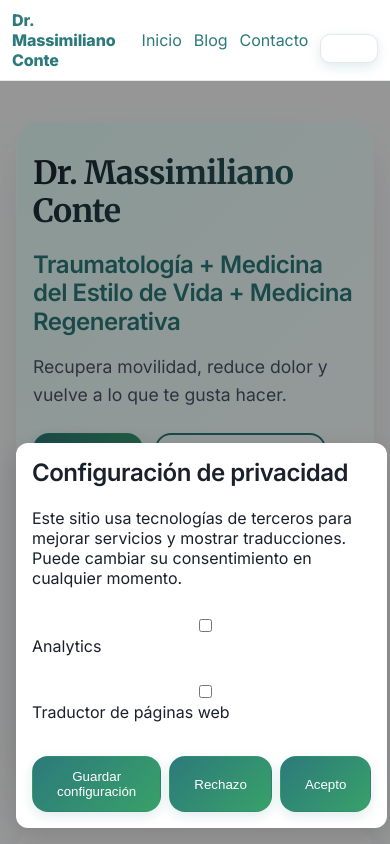
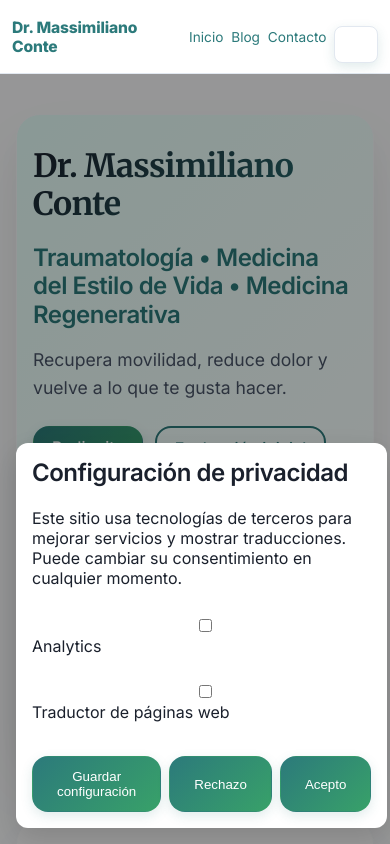
Before and after one commit to Mariabuve/massiconte, a Next.js app: page / in a window 390 px wide. Shown: the top 844 px of the page. Built offline with nearby package versions, Linux system fonts and the light colour scheme.

Commit message:
fix: improve grammar, professionalize titles, simplify regenerative medicine content, optimize mobile navigation

```diff
--- a/src/app/layout.tsx
+++ b/src/app/layout.tsx
@@ -11,16 +11,16 @@ const merri = Merriweather({ subsets: ["latin"], weight: ["300", "400", "700"],
 export const metadata: Metadata = {
   metadataBase: new URL("https://www.drmassimilianoconte.com"),
   title: {
-    default: "Traumatólogo en Mataró | Medicina del Estilo de Vida + Medicina Regenerativa | Dr. Massimiliano Conte",
+    default: "Traumatólogo en Mataró | Medicina del Estilo de Vida • Medicina Regenerativa | Dr. Massimiliano Conte",
     template: "%s | Traumatólogo | Dr. Massimiliano Conte",
   },
   description:
-    "Traumatología + Medicina del Estilo de Vida + Medicina Regenerativa (PRP, ácido hialurónico, proloterapia): menos dolor, más movimiento y resultados sostenibles en Mataró.",
+    "Traumatología • Medicina del Estilo de Vida • Medicina Regenerativa (PRP, ácido hialurónico, proloterapia): menos dolor, más movimiento y resultados sostenibles en Mataró.",
   openGraph: {
     type: "website",
     title: "Traumatólogo en Mataró | Dr. Massimiliano Conte",
     description:
-      "Traumatología + Medicina del Estilo de Vida + Medicina Regenerativa (PRP, ácido hialurónico, proloterapia) para dolor, artrosis y lesiones deportivas.",
+      "Traumatología • Medicina del Estilo de Vida • Medicina Regenerativa (PRP, ácido hialurónico, proloterapia) para dolor, artrosis y lesiones deportivas.",
     url: "/",
     siteName: "Dr. Massimiliano Conte",
   },
@@ -28,7 +28,7 @@ export const metadata: Metadata = {
     card: "summary_large_image",
     title: "Traumatólogo en Mataró | Dr. Massimiliano Conte",
     description:
-      "Traumatología + Medicina del Estilo de Vida + Medicina Regenerativa: menos dolor y más movimiento.",
+      "Traumatología • Medicina del Estilo de Vida • Medicina Regenerativa: menos dolor y más movimiento.",
   },
   alternates: { canonical: "/" },
 };
--- a/src/app/page.tsx
+++ b/src/app/page.tsx
@@ -15,7 +15,7 @@ export default function HomePage() {
               marginBottom: "var(--space-4)",
               fontWeight: "600"
             }}>
-              Traumatología + Medicina del Estilo de Vida + Medicina Regenerativa
+              Traumatología • Medicina del Estilo de Vida • Medicina Regenerativa
             </h2>
             <p style={{ color: "var(--muted)", maxWidth: 760, margin: "0 0 var(--space-6)", fontSize: "1.1rem", lineHeight: 1.6 }}>
               Recupera movilidad, reduce dolor y vuelve a lo que te gusta hacer.
@@ -61,7 +61,7 @@ export default function HomePage() {
       <section id="enfoque" style={{ marginTop: "var(--space-16)" }}>
         <div className="panel shadow" style={{ padding: "var(--space-12)", textAlign: "center" }}>
           <h2 className="text-gradient" style={{ fontSize: "2rem", marginBottom: "var(--space-6)" }}>
-            ¿Por qué combinar traumatología, Medicina del Estilo de Vida y Medicina Regenerativa?
+            ¿Por qué combinar Traumatología, Medicina del Estilo de Vida y Medicina Regenerativa?
           </h2>
           <p style={{ fontSize: "1.1rem", lineHeight: 1.7, color: "var(--muted)", maxWidth: 900, margin: "0 auto" }}>
             La lesión y el dolor musculoesquelético no solo dependen de la cirugía o las infiltraciones. Factores como la alimentación, el movimiento, el sueño y el estrés influyen en la inflamación, la fuerza muscular, la regeneración del tejido y la adherencia al tratamiento. Mi enfoque integra la mejor evidencia clínica con intervenciones de estilo de vida y terapias regenerativas avanzadas (PRP, ácido hialurónico, proloterapia) para acelerar la recuperación y prevenir recaídas.
@@ -149,12 +149,12 @@ export default function HomePage() {
       </section>
 
       <section id="medicina-regenerativa" style={{ marginTop: "var(--space-16)" }}>
-        <h2 className="text-gradient" style={{ fontSize: "2rem", marginBottom: "var(--space-8)", textAlign: "center" }}>
-          Medicina Regenerativa (SEMDOR)
+          <h2 className="text-gradient" style={{ fontSize: "2rem", marginBottom: "var(--space-8)", textAlign: "center" }}>
+          Medicina Regenerativa
         </h2>
         <div className="panel shadow" style={{ padding: "var(--space-12)", textAlign: "center", marginBottom: "var(--space-8)" }}>
           <p style={{ fontSize: "1.2rem", lineHeight: 1.6, color: "var(--muted)", maxWidth: 800, margin: "0 auto var(--space-8)" }}>
-            Aplico PRP, ácido hialurónico y proloterapia en artrosis, tendinopatías y dolor vertebral (radiculopatía/hernia), y valoro terapias celulares y combinaciones en casos seleccionados y lesiones deportivas, siempre con indicación individualizada y basada en evidencia.
+            Terapias avanzadas como PRP, ácido hialurónico y proloterapia para artrosis, tendinopatías y lesiones deportivas, con indicación individualizada basada en evidencia científica.
           </p>
         </div>
         <div style={{
@@ -209,7 +209,7 @@ export default function HomePage() {
       <section id="enfoque-detallado" style={{ marginTop: "var(--space-16)" }}>
         <div className="panel shadow" style={{ padding: "var(--space-12)", textAlign: "center" }}>
           <h2 className="text-gradient" style={{ fontSize: "2rem", marginBottom: "var(--space-4)" }}>
-            Enfoque: Traumatología + Estilo de Vida + Medicina Regenerativa
+            Enfoque: Traumatología • Medicina del Estilo de Vida • Medicina Regenerativa
           </h2>
           <p style={{ fontSize: "1.2rem", lineHeight: 1.6, color: "var(--muted)", maxWidth: 800, margin: "0 auto var(--space-8)" }}>
             Menos dolor, más movimiento y mejores resultados sostenidos. Integramos la atención traumatológica con cambios terapéuticos en hábitos clave: ejercicio, nutrición, sueño y manejo del estrés, complementados con terapias regenerativas avanzadas cuando están indicadas.
--- a/src/components/Header.tsx
+++ b/src/components/Header.tsx
@@ -11,19 +11,26 @@ export function Header() {
       background: "var(--panel)", zIndex: 50, backdropFilter: "saturate(180%) blur(8px)",
     }}>
       <nav className="container" style={{
-        padding: "10px 12px", display: "grid", gridTemplateColumns: "1fr auto",
-        gap: "0.5rem", alignItems: "center",
+        padding: "10px 12px", display: "flex",
+        justifyContent: "space-between", alignItems: "center",
+        gap: "0.5rem"
       }}>
-        <Link href="/" style={{ fontWeight: 800, letterSpacing: "-0.01em" }}>
+        <Link href="/" style={{ fontWeight: 800, letterSpacing: "-0.01em", fontSize: "clamp(14px, 4vw, 16px)" }}>
           Dr. Massimiliano Conte
         </Link>
-        <div style={{ display: "flex", gap: "0.75rem", alignItems: "center", justifySelf: "end" }} aria-label="Navegación principal">
+        <div style={{
+          display: "flex",
+          gap: "clamp(0.25rem, 2vw, 0.75rem)",
+          alignItems: "center",
+          fontSize: "clamp(12px, 3.5vw, 14px)"
+        }} aria-label="Navegación principal">
           <Link href="/">Inicio</Link>
           <Link href="/blog">Blog</Link>
           <Link href="/contact">Contacto</Link>
           <div style={{ position: "relative" }}>
             <button onClick={() => setMoreOpen((v) => !v)} aria-expanded={moreOpen} aria-haspopup="menu" style={{
-              padding: "6px 10px", borderRadius: 10, border: "1px solid var(--border)", background: "var(--panel)", cursor: "pointer"
+              padding: "4px 8px", borderRadius: 8, border: "1px solid var(--border)",
+              background: "var(--panel)", cursor: "pointer", fontSize: "clamp(11px, 3vw, 13px)"
             }}>Más ▾</button>
             {moreOpen && (
               <div role="menu" style={{
```
